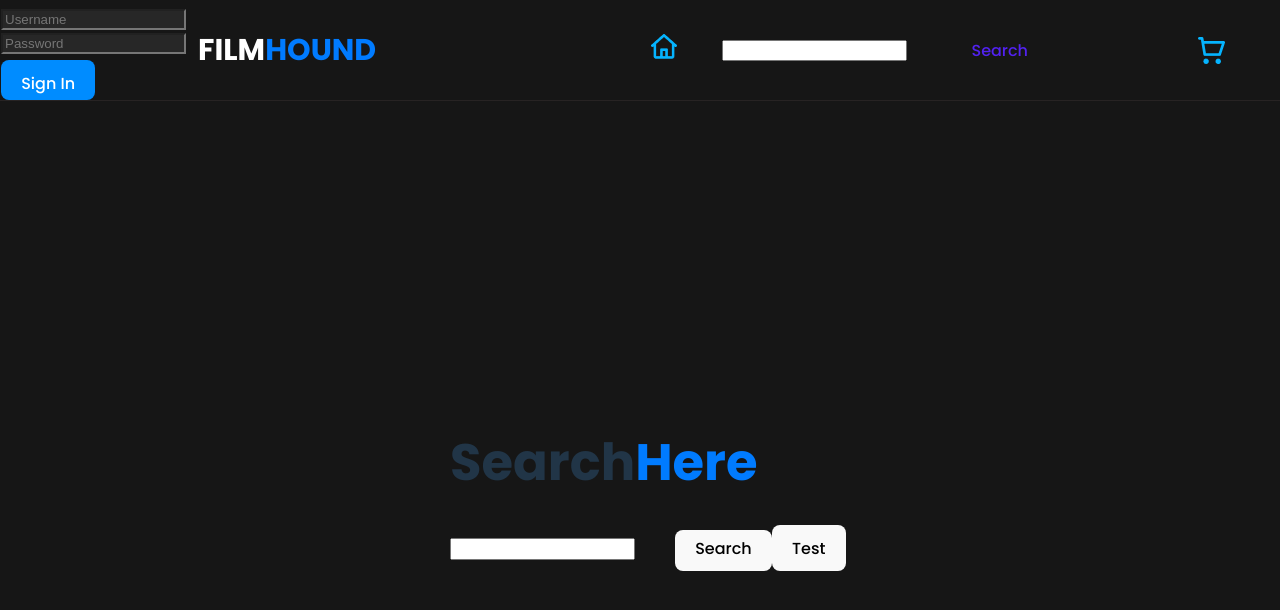
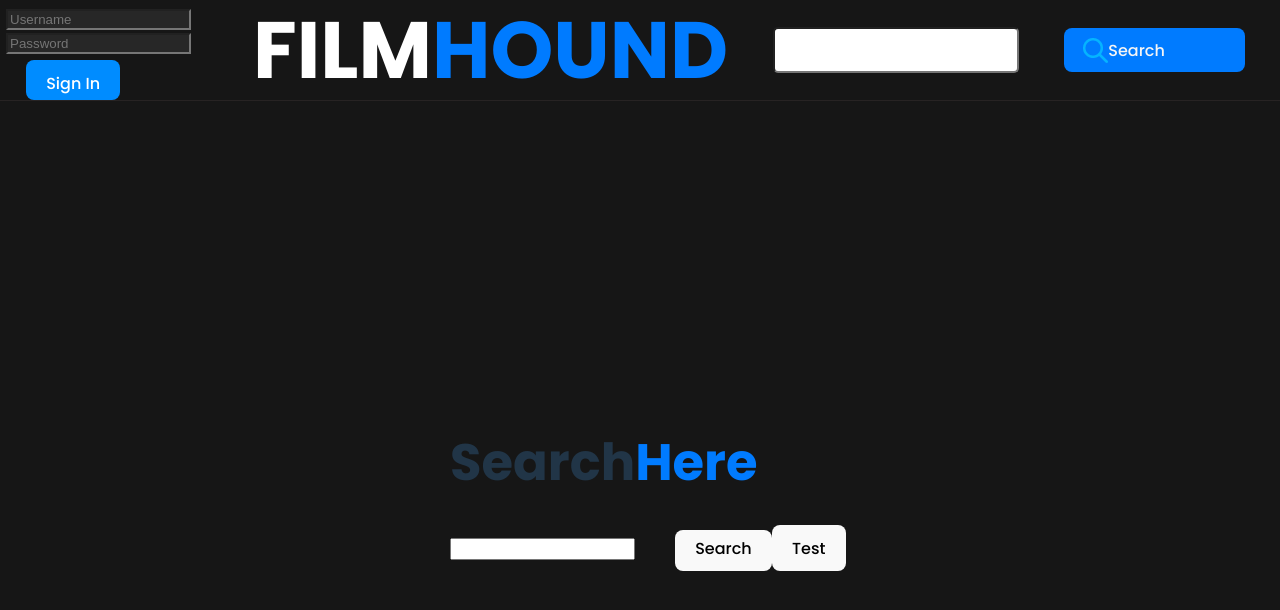
Before and after one commit to braindome/film-hound, a React (Vite) app: page /SearchedFilms in a window 1280 px wide. Shown: the top 610 px of the page. Built offline with nearby package versions, Linux system fonts and the light colour scheme.

Commit message:
css-beginn

```diff
--- a/src/components/navbar.css
+++ b/src/components/navbar.css
@@ -16,7 +16,7 @@
 
 
 .title {
-    font-size: 30px;
+    font-size: 5rem;
     margin-left: -130px;
     color: white;
 }
@@ -32,12 +32,26 @@
    }
 
 
+#nav-btn{
 
+  color: whitesmoke;
+    background-color:  #007bff;
+    display: flex;
+
+    width: fit-content;
+}
 .navbar .leftSide img {
     padding: 1.2rem;
     width: 120px;
     color: rgb(19, 19, 18);
 
+   }
+
+   .input2{
+    border-radius: 5px;
+    height: 2rem;
+    padding: 5px;
+    font-size: large;
    }
 
 
--- a/src/components/navbar.jsx
+++ b/src/components/navbar.jsx
@@ -29,20 +29,21 @@ export default function Navbar() {
       <UserLogin />
 
       <div className="leftSide" id={openLinks ? "open" : "close"}>
+
+      <Link to="/home">
       <h1 className="title">FILM<span className='blue'>HOUND</span></h1>
+      </Link>
         <div className="hiddenLinks"></div>
       </div>
       <div className="rightSide">
-        <Link to="/home">
-          <img src={HomeIcon} />
-        </Link>
 
 
 
 
-        <input type="text" value={filmTitle} onChange={(e)=> setFilmTitle (e.target.value)}/>
+
+        <input type="text" value={filmTitle} onChange={(e)=> setFilmTitle (e.target.value)} className="input2"/>
         <Link to="/SearchedFilms">
-        <button onClick={handleSearchString} >Search </button>
+        <button onClick={handleSearchString} id="nav-btn" > <img src={SearchIcon} alt="  Search" />Search </button>
         </Link>
         <Link to="/checkout">
           <div className="cart_icon_wrapper" >
--- a/src/components/styles/UserLogin.css
+++ b/src/components/styles/UserLogin.css
@@ -1,8 +1,9 @@
 .user_bar {
     display: flex;
     flex-direction: column;
+    justify-content: space-around;
     padding: 2px;
-    margin-top: 5px;
+    margin: 5px;
     padding-left: 1px;
 
 }
@@ -11,7 +12,9 @@
     background-color: rgb(0, 140, 255);
     margin-top: 5px;
     height: 40px;
-    margin-left: 0;
+
+    /*align-self: center;*/
+   margin-left: 20px;
 }
 .logout_btn {
     color: white;
```
